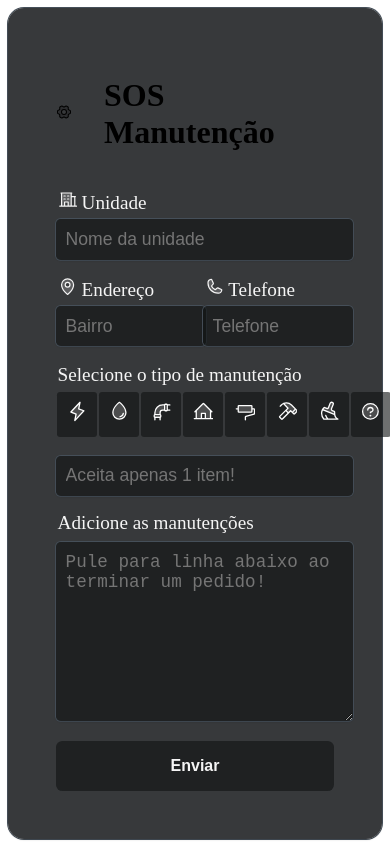
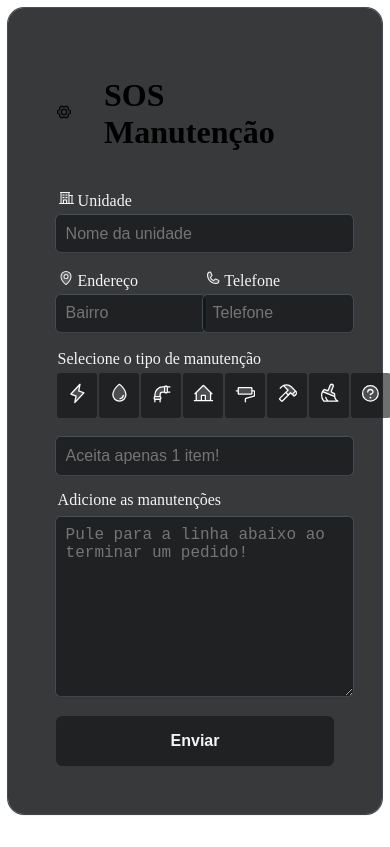
Before and after one commit to Diego-Cesare/sos_manutencao, a React (Vite) app: page / in a window 390 px wide. Built offline with nearby package versions, Linux system fonts and the light colour scheme; the HTML template or start-up script is replaced by a standard one.

Commit message:
Algumas melhorias na responsividade

```diff
--- a/src/App.jsx
+++ b/src/App.jsx
@@ -5,7 +5,7 @@ import './styles/itens.sass'
 
 function App() {
 
-  let tipoList = ["Elétrica", "Hidraulica", "Esgoto", "Estrutural", "Pintura", "Carpintaria", "Limpesa", "Outros"]
+  let tipoList = ["Elétrica", "Hidráulica", "Esgoto", "Estrutural", "Pintura", "Carpintaria", "Limpeza", "Outros"]
 
   function valideTipo() {
     let valideTipo = document.getElementById("tipo").value
@@ -35,10 +35,10 @@ function App() {
     emailjs.sendForm('service_xi26o83', 'template_4gyqkkj', e.target, '2hKcOoKCHUYuViiaO')
 
       .then((result) => {
-        alert("Seu pedido foi enviado com sucesso!\nEm breve uma equipe ira até sua unidade.");
+        alert("Seu pedido foi enviado com sucesso!\nEm breve, uma equipe irá até sua unidade.");
 
       }, (error) => {
-        alert("No momento, não é possivel enviar seu pedido.\nAguarde ulguns instantes\ne tente novamente")
+        alert("No momento, não é possível enviar seu pedido.\nAguarde alguns instantes\ne tente novamente.")
 
       });
     e.target.reset()
@@ -72,12 +72,12 @@ function App() {
           <div className="menu">
             <nav>
               <a className="item" href="#" onClick={() => selectTipe("Elétrica")}><Lightning weight="duotone" /></a>
-              <a className="item" href="#" onClick={() => selectTipe("Hidraulica")}><Drop weight="duotone" /></a>
+              <a className="item" href="#" onClick={() => selectTipe("Hidráulica")}><Drop weight="duotone" /></a>
               <a className="item" href="#" onClick={() => selectTipe("Esgoto")}><Pipe weight="duotone" /></a>
               <a className="item" href="#" onClick={() => selectTipe("Estrutural")}><HouseLine weight="duotone" /></a>
               <a className="item" href="#" onClick={() => selectTipe("Pintura")}><PaintRoller weight="duotone" /></a>
               <a className="item" href="#" onClick={() => selectTipe("Carpintaria")}><Hammer weight="duotone" /></a>
-              <a className="item" href="#" onClick={() => selectTipe("Limpesa")}><Broom weight="duotone" /></a>
+              <a className="item" href="#" onClick={() => selectTipe("Limpeza")}><Broom weight="duotone" /></a>
               <a className="item" href="#" onClick={() => selectTipe("Outros")}><Question weight="duotone" /></a>
             </nav>
           </div>
@@ -86,7 +86,7 @@ function App() {
         <input id="tipo" type="text" placeholder="Aceita apenas 1 item!" required name="tipo" />
         <div className="pedidos">
           <label htmlFor="">Adicione as manutenções</label>
-          <textarea onClick={valideTipo} placeholder="Pule para linha abaixo ao terminar um pedido!" required name="pedido"></textarea>
+          <textarea onClick={valideTipo} placeholder="Pule para a linha abaixo ao terminar um pedido!" required name="pedido"></textarea>
         </div>
         <button onClick={valideTipo} type="submit" >Enviar</button>
       </form>
--- a/src/styles/itens.sass
+++ b/src/styles/itens.sass
@@ -16,10 +16,9 @@
 label
     color: variables.$fg-main
     font-size: 1.2rem
-    padding: .1rem
-
-form
-    display: block
+    padding: 0.1rem
+    @media screen and (max-width: 700px)
+        font-size: 1rem
 
 .unidade, .end,.tel,.tipo
     display: flex
@@ -65,10 +64,13 @@ input, textarea
     color: variables.$fg-main
     font-size: 1.1rem
     box-shadow: rgba(0, 0, 0, 0.16) 0px 1px 2px, rgb(70, 80, 90) 0px 0px 0px 1px
-    padding: 0.6rem
+    padding: 1rem 0.6rem
     border-radius: 0.3rem
     width: 100%
     margin-bottom: 1rem
+    @media screen and (max-width: 700px)
+        padding: 0.6rem
+        font-size: 1rem
 
 input:focus,
 textarea:focus
```
